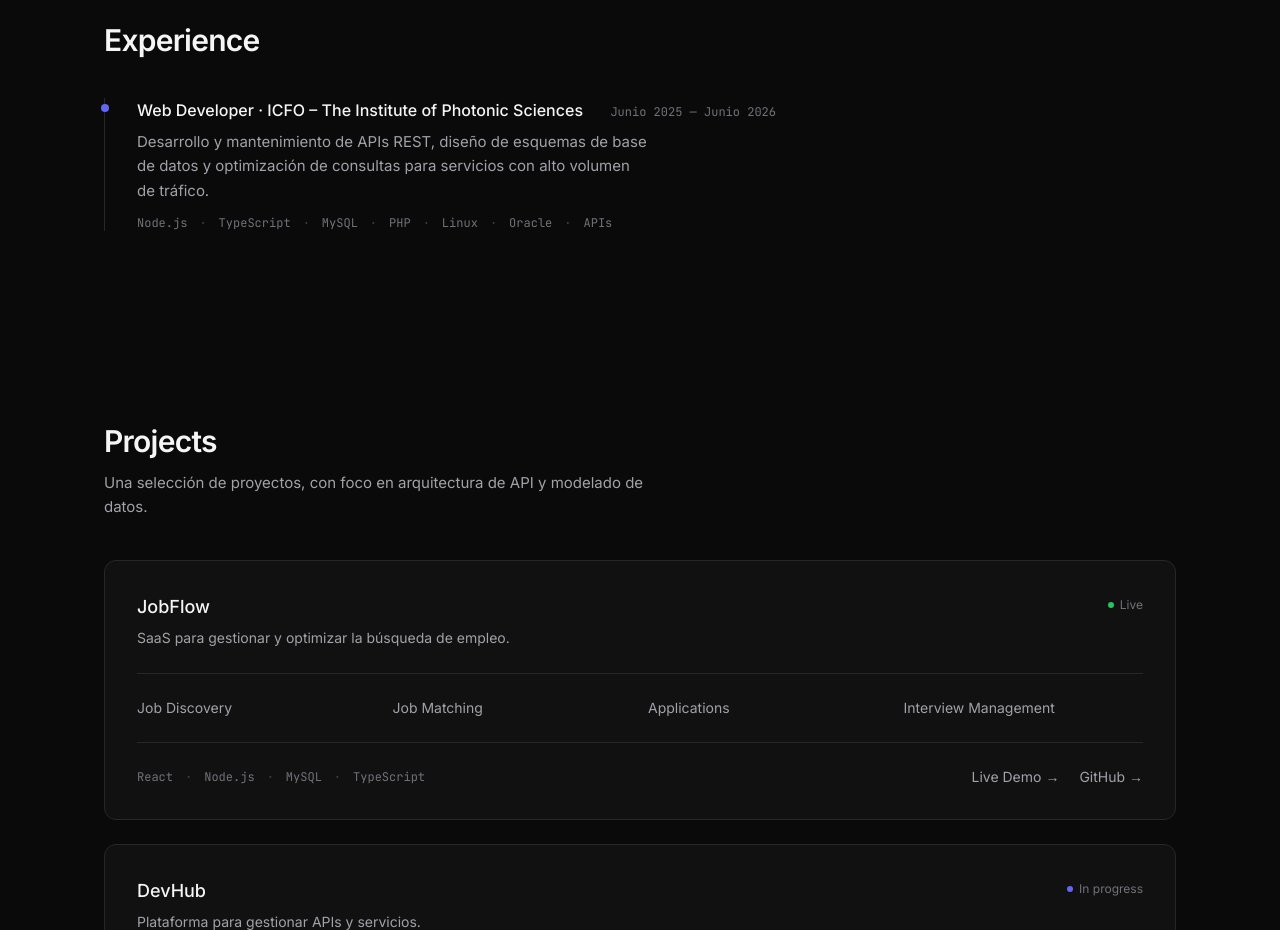
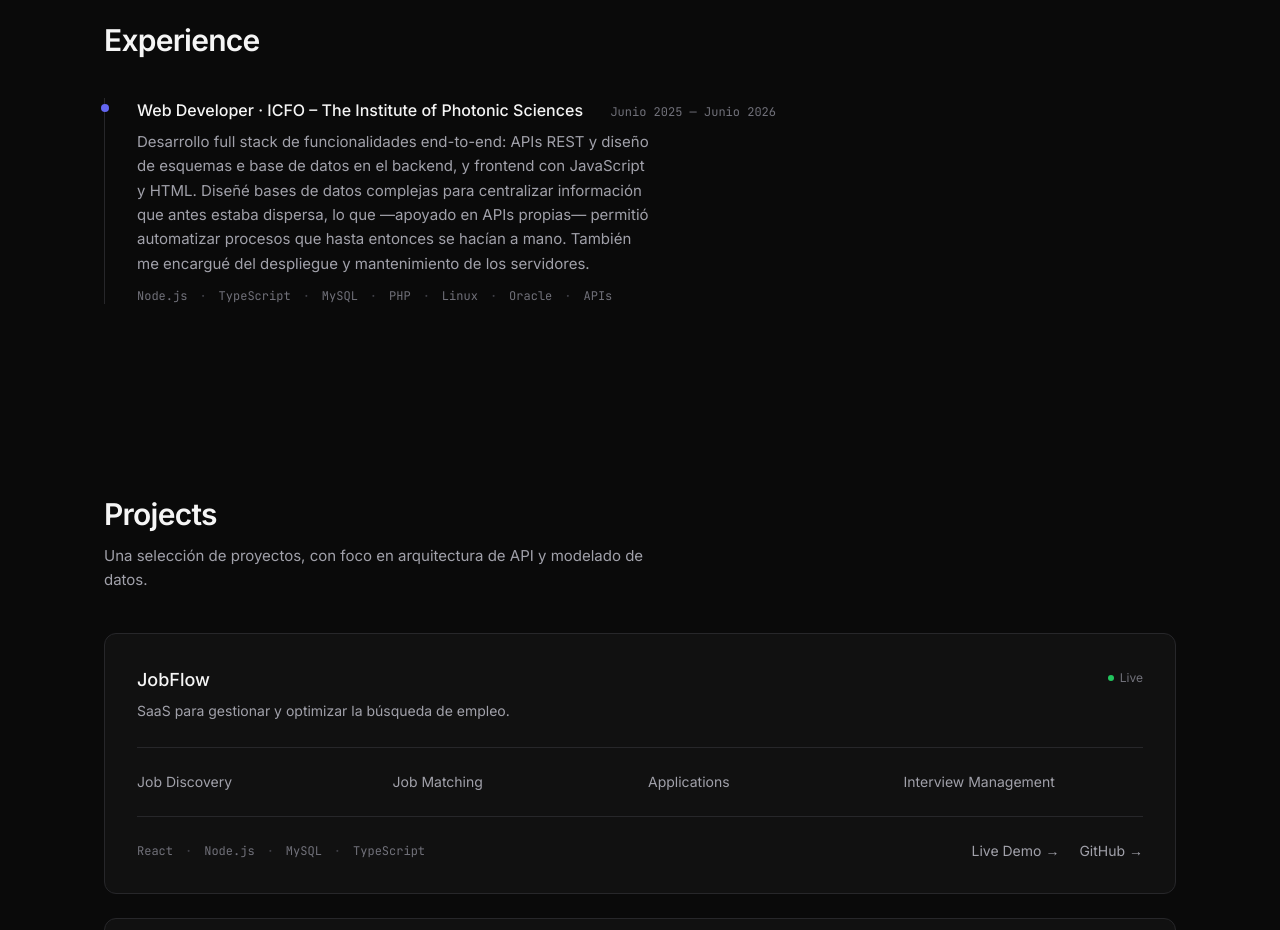
Before and after one commit to AlejandroBeas/Portfolio, a React (Vite) app: page / in a window 1280 px wide. Shown: the part 1240-2170 px from the top of the page. Built offline with nearby package versions, Linux system fonts and the light colour scheme.

Commit message:
Experiencia actualizada sobre ICFO

```diff
--- a/src/data/experience.ts
+++ b/src/data/experience.ts
@@ -13,8 +13,7 @@ export const experience: ExperienceItem[] = [
     role: "Web Developer",
     period: "Junio 2025 — Junio 2026",
     location: "Mediterranean Technology Park, 08860 Castelldefels, Barcelona",
-    description:
-      "Desarrollo y mantenimiento de APIs REST, diseño de esquemas de base de datos y optimización de consultas para servicios con alto volumen de tráfico.",
+    description: "Desarrollo full stack de funcionalidades end-to-end: APIs REST y diseño de esquemas e base de datos en el backend, y frontend con JavaScript y HTML. Diseñé bases de datos complejas para centralizar información que antes estaba dispersa, lo que —apoyado en APIs propias— permitió automatizar procesos que hasta entonces se hacían a mano. También me encargué del despliegue y mantenimiento de los servidores.",
     stack: ["Node.js", "TypeScript", "MySQL", "PHP", "Linux", "Oracle", "APIs"],
   },
 ];
```
Also changed, not shown: 1 other file (tests, documents, lock files or other folders).
